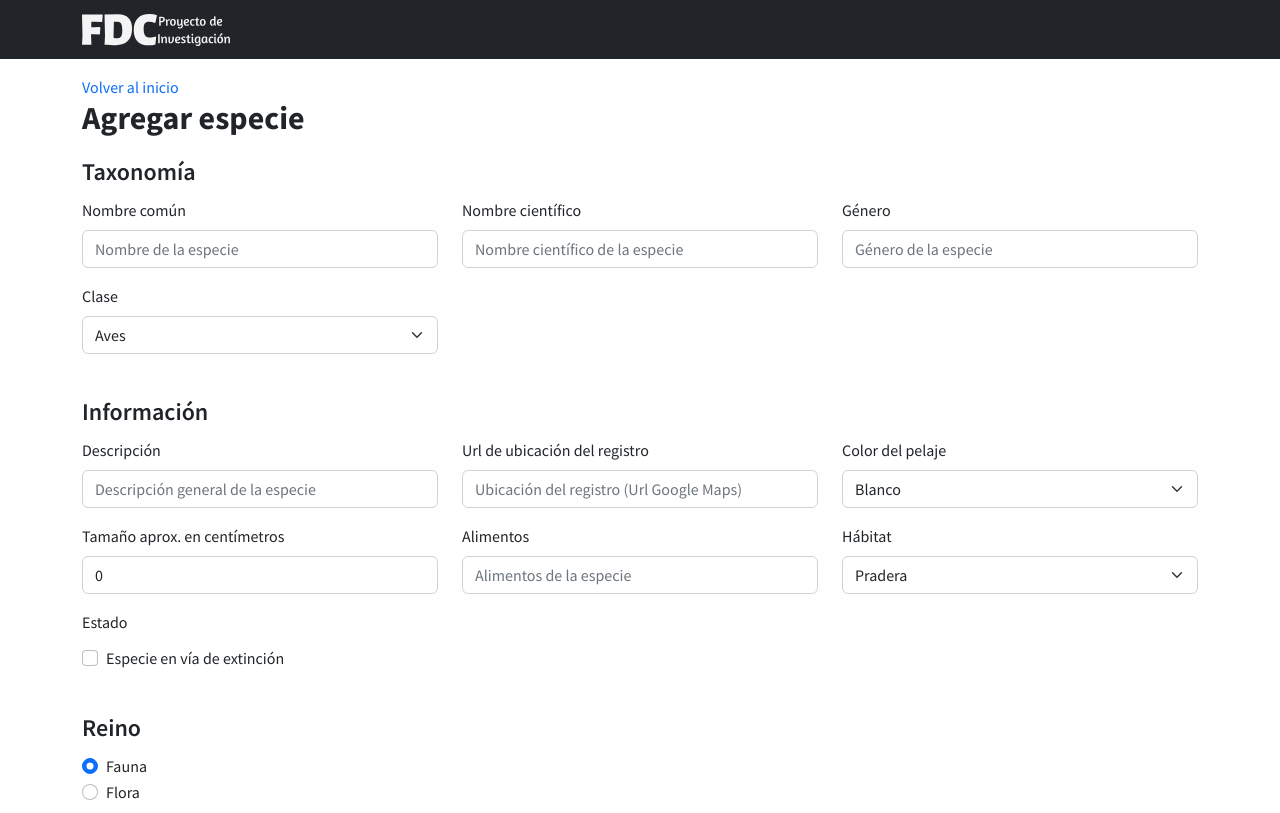
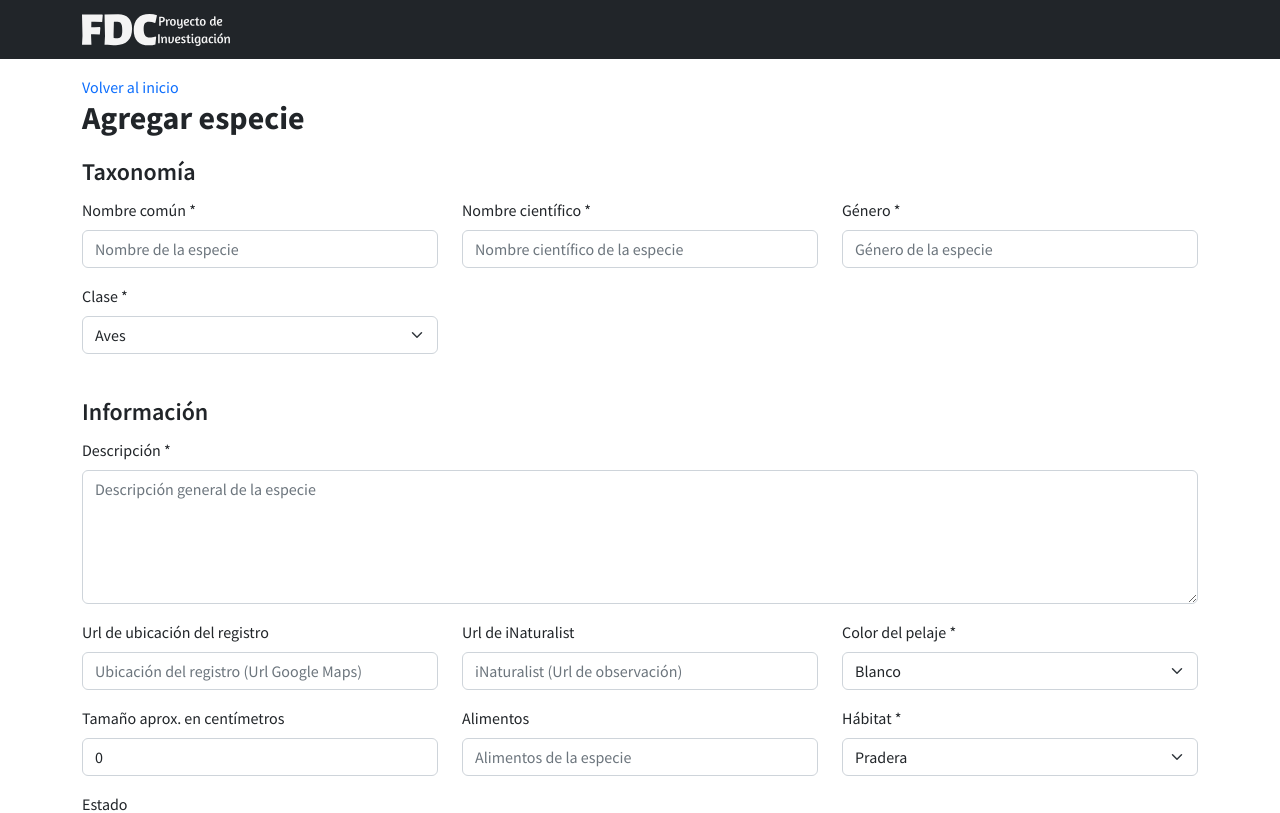
Before and after one commit to JoseGomez14/FDC-Admin-Project, a React (Create React App) app: page /create in a window 1280 px wide. Shown: the top 813 px of the page. Built offline with nearby package versions, Linux system fonts and the light colour scheme; no server answers; sample sign-in values are in the browser's storage.

Commit message:
Update form

```diff
--- a/src/elements/Form.jsx
+++ b/src/elements/Form.jsx
@@ -8,7 +8,6 @@ import { faPlus, faEdit, faTrash } from "@fortawesome/free-solid-svg-icons";
  *
  * @param {*} props contiente la información de los modificares de estado para ir actualizando la información
  * en el momento que se va modificando en los inputs
- * @returns
  */
 const Form = (props) => {
     const handleTypeSubmit = (evt) =>{
@@ -24,7 +23,7 @@ const Form = (props) => {
                 <legend className="mt-2 fw-semibold">Taxonomía</legend>
                 <Row xs={1} sm={2} lg={3}>
                     <Col>
-                        <FormB.Label htmlFor="inpt-common-name-species">Nombre común</FormB.Label><br />
+                        <FormB.Label htmlFor="inpt-common-name-species">Nombre común *</FormB.Label><br />
                         <FormB.Control
                             type="text" required
                             id="inpt-common-name-species"
@@ -38,7 +37,7 @@ const Form = (props) => {
                     </Col>
 
                     <Col>
-                        <FormB.Label htmlFor="inpt-scientific-name-species">Nombre científico</FormB.Label>
+                        <FormB.Label htmlFor="inpt-scientific-name-species">Nombre científico *</FormB.Label>
                         <FormB.Control
                             type="text" required
                             id="inpt-scientific-name-species"
@@ -52,7 +51,7 @@ const Form = (props) => {
                     </Col>
 
                     <Col>
-                        <FormB.Label htmlFor="inpt-genus-species">Género</FormB.Label>
+                        <FormB.Label htmlFor="inpt-genus-species">Género *</FormB.Label>
                         <FormB.Control
                             type="text" required
                             id="inpt-genus-species"
@@ -66,7 +65,7 @@ const Form = (props) => {
                     </Col>
 
                     <Col>
-                        <FormB.Label htmlFor="inpt-class-species">Clase</FormB.Label>
+                        <FormB.Label htmlFor="inpt-class-species">Clase *</FormB.Label>
                         <FormB.Select
                             id="inpt-class-species" required
                             className="mb-3"
@@ -87,21 +86,20 @@ const Form = (props) => {
 
             <FormB.Group>
                 <legend className="mt-4 fw-semibold">Información</legend>
-                <Row xs={1} sm={2} lg={3}>
+                <Row>
                     <Col>
-                        <FormB.Label htmlFor="inpt-description-species">Descripción</FormB.Label>
+                        <FormB.Label htmlFor="inpt-description-species">Descripción *</FormB.Label>
                         <FormB.Control
-                            type="text" required
+                            as="textarea" required
                             id="inpt-description-species"
-                            className="mb-3"
+                            className="mb-3" rows='5'
                             placeholder="Descripción general de la especie"
-                            pattern="[a-zA-ZÀ-ÿ\s]{2,}"
-                            title="La descripción debe tener mínimo 2 letras y no debe contener números o caracteres especiales"
                             disabled={!props.formState}
                             value={props.description}
                             onChange={(evt) => props.setDescription(evt.target.value)} />
                     </Col>
-
+                </Row>
+                <Row xs={1} sm={2} lg={3}>
                     <Col>
                         <FormB.Label htmlFor="inpt-url-map-species">Url de ubicación del registro</FormB.Label>
                         <FormB.Control
@@ -115,7 +113,19 @@ const Form = (props) => {
                     </Col>
 
                     <Col>
-                        <FormB.Label htmlFor="inpt-color-species">Color del pelaje</FormB.Label>
+                        <FormB.Label htmlFor="inpt-inaturalist-species">Url de iNaturalist</FormB.Label>
+                        <FormB.Control
+                            type="url"
+                            id="inpt-inaturalist-species"
+                            className="mb-3"
+                            placeholder="iNaturalist (Url de observación)"
+                            disabled={!props.formState}
+                            value={props.inaturalistUrl}
+                            onChange={(evt) => props.setInaturalistUrl(evt.target.value)} />
+                    </Col>
+
+                    <Col>
+                        <FormB.Label htmlFor="inpt-color-species">Color del pelaje *</FormB.Label>
                         <FormB.Select
                             id="inpt-color-species" required
                             className="mb-3"
@@ -161,7 +171,7 @@ const Form = (props) => {
                     </Col>
 
                     <Col>
-                        <FormB.Label htmlFor="inpt-habitat-species">Hábitat</FormB.Label>
+                        <FormB.Label htmlFor="inpt-habitat-species">Hábitat *</FormB.Label>
                         <FormB.Select
                             id="inpt-habitat-species"
                             className="mb-3"
@@ -234,7 +244,7 @@ const Form = (props) => {
 
             <FormB.Group>
                 <legend className="mt-4 fw-semibold">Imágenes</legend>
-                <FormB.Label htmlFor="inpt-images-species">Registros fotográficos</FormB.Label>
+                <FormB.Label htmlFor="inpt-images-species">Registros fotográficos *</FormB.Label>
                 <FormB.Control
                     type="file"
                     name="inpt-images-species"
```
